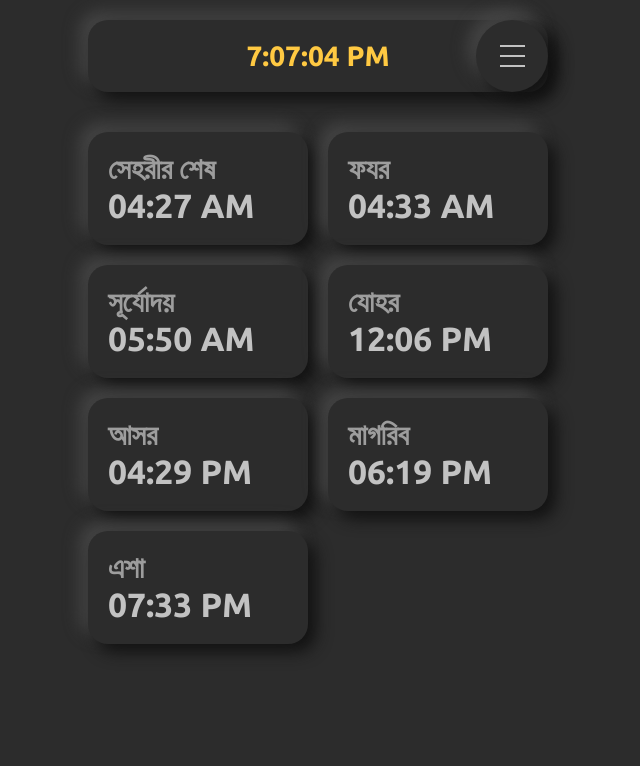
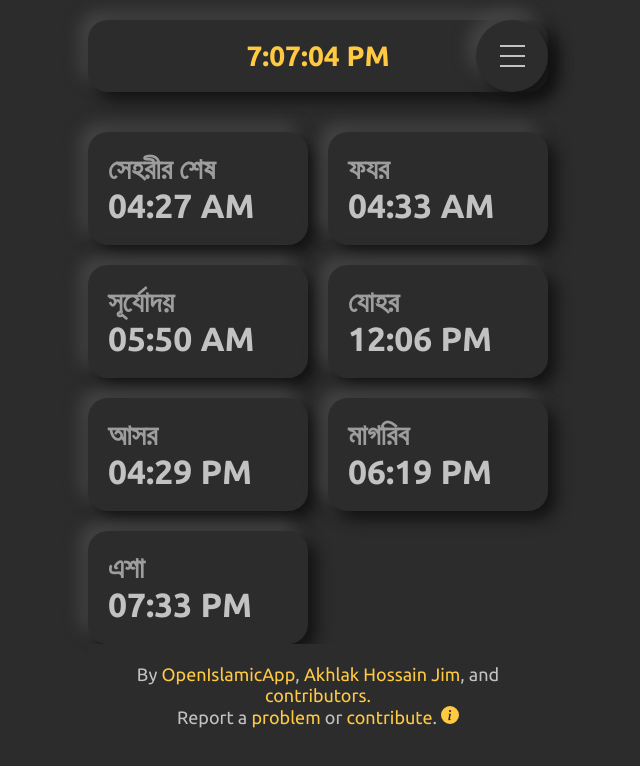
Before and after one commit to OpenIslamicApp/prayer-time, a React (Create React App) app: page / in a window 1280 px wide. Shown: the top 766 px of the page, without its empty margins (322-962 px from the left). Built offline with nearby package versions, Linux system fonts and the light colour scheme.

Commit message:
🛠🔖✨footer added

```diff
--- a/src/App.js
+++ b/src/App.js
@@ -11,6 +11,7 @@ import Body from "./layout/Body";
 // translation
 import { timeKeyBangla } from "./data/timeKey/bangla";
 import { timeKeyEnglish } from "./data/timeKey/english";
+import Footer from "./layout/Footer";
 
 function App() {
   const [menu, setMenu] = useState(false);
@@ -60,6 +61,7 @@ function App() {
         setState={setState}
       />
       <Body language={LANGU} country={Country} state={State} />
+      <Footer />
     </HomeContainer>
   );
 }
--- /dev/null
+++ b/src/layout/Footer.js
@@ -0,0 +1,44 @@
+import React from "react";
+import styled from "styled-components";
+import { BsFillInfoCircleFill } from "react-icons/bs";
+
+export default function Footer() {
+  return (
+    <Container>
+      By <a href="https://github.com/OpenIslamicApp/">OpenIslamicApp</a>,{" "}
+      <a href="https://ah-jim.com">Akhlak Hossain Jim</a>, and{" "}
+      <a href="https://github.com/OpenIslamicApp/prayer-time/graphs/contributors">
+        contributors.
+      </a>
+      <br />
+      Report a{" "}
+      <a href="https://github.com/OpenIslamicApp/prayer-time/issues">
+        problem
+      </a>{" "}
+      or <a href="https://github.com/OpenIslamicApp/prayer-time/">contribute</a>
+      .{" "}
+      <span>
+        <BsFillInfoCircleFill />
+      </span>
+    </Container>
+  );
+}
+
+const Container = styled.footer`
+  position: sticky;
+  bottom: 0;
+  left: 0;
+  right: 0;
+  width: 100%;
+  padding: 20px;
+  text-align: center;
+  color: var(--color-gray);
+  background-color: var(--bg-sec);
+  font-size: calc(2px + 2vmin);
+  a,
+  span {
+    color: var(--color-th);
+    text-decoration: none;
+    cursor: pointer;
+  }
+`;
```
